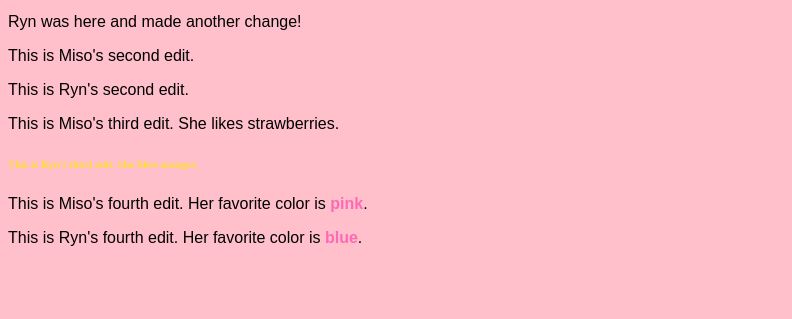
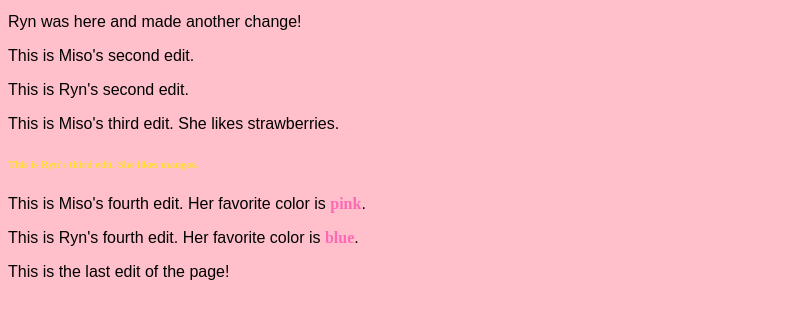
Before and after one commit to sumairumiso/core-interactionslec-WK4, a plain HTML site: page week-4/index.html in a window 1280 px wide. Shown: the part 101-420 px from the top of the page, without its empty margins (0-792 px from the left). Drawn offline with Linux system fonts and the light colour scheme.

Commit message:
Added text and changed font to Times New Roman

```diff
--- a/week-4/index.html
+++ b/week-4/index.html
@@ -14,5 +14,6 @@
     <h6>This is Ryn's third edit. She likes mangos.</h6>
     <p>This is Miso's fourth edit. Her favorite color is <strong>pink</strong>.<p>
     <p>This is Ryn's fourth edit. Her favorite color is <strong>blue</strong>.</p>
+    <p>This is the last edit of the page!</p>
   </body>
 </html>
--- a/week-4/style.css
+++ b/week-4/style.css
@@ -20,5 +20,6 @@ h6 {
 }
 
 strong {
-  color:hotpink
+  color:hotpink;
+  font-family:'Times New Roman', Times, serif
 }
```
